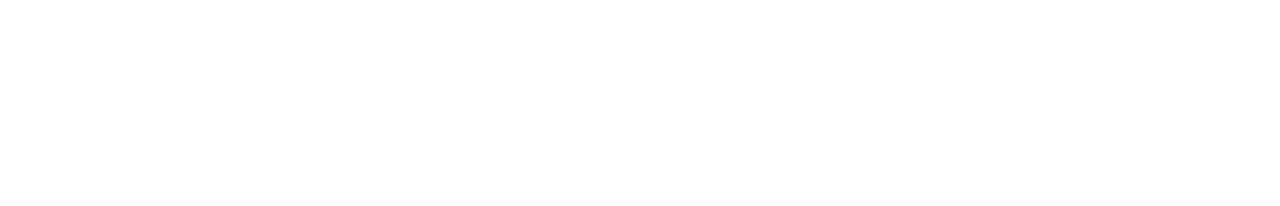
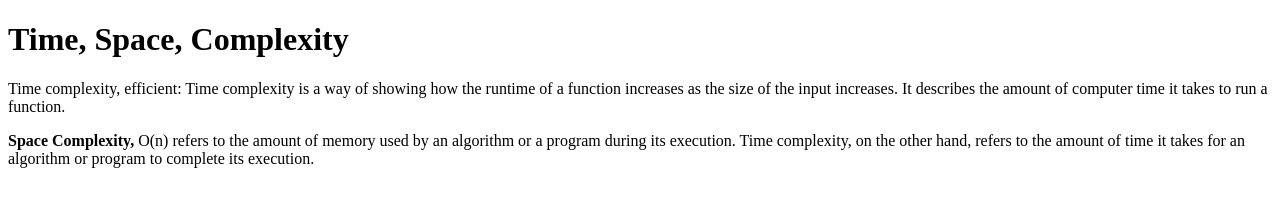
Before and after one commit to acciojob/time-and-space-complexity-Azaz1977, a website: page main.html in a window 1280 px wide. Drawn offline with Linux system fonts and the light colour scheme.

Commit message:
created a submission

```diff
--- a/main.html
+++ b/main.html
@@ -8,6 +8,14 @@
 
 <body>
 	<!-- the entire body must be written by student -->
+	<h1>Time, Space, Complexity</h1>
+	<div>
+		<p>Time complexity, efficient: Time complexity is a way of showing how the runtime of a function increases as the size of the input increases. It describes the amount of computer time it takes to run a function.</p>
+
+		<p><b>Space Complexity,</b> O(n) refers to the amount of memory used by an algorithm or a program during its execution. Time complexity, on the other hand, refers to the amount of time it takes for an algorithm or program to complete its execution.
+		</p>
+	</div>
+
     <script type="text/javascript" src="./script.js">
 </script>
 
```
